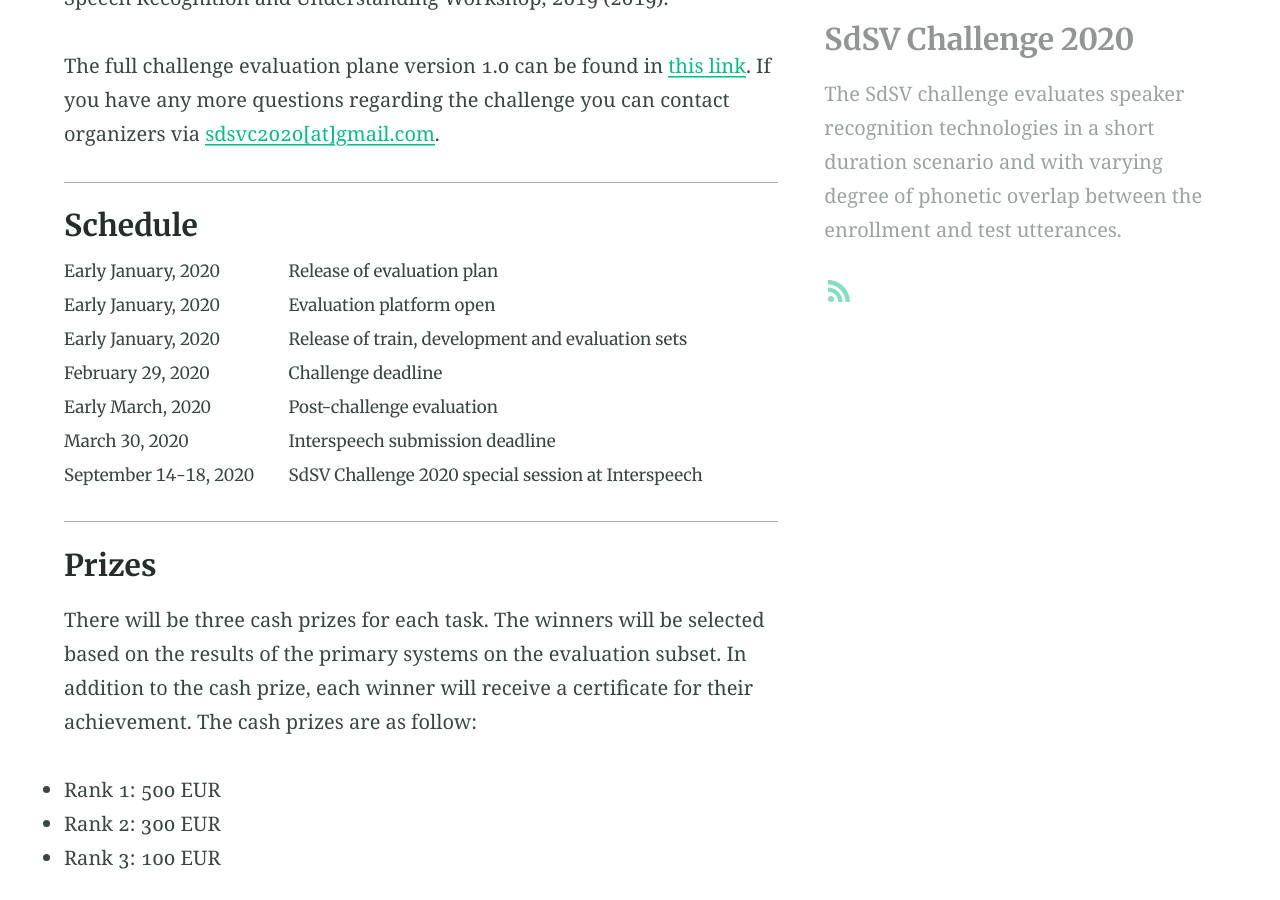
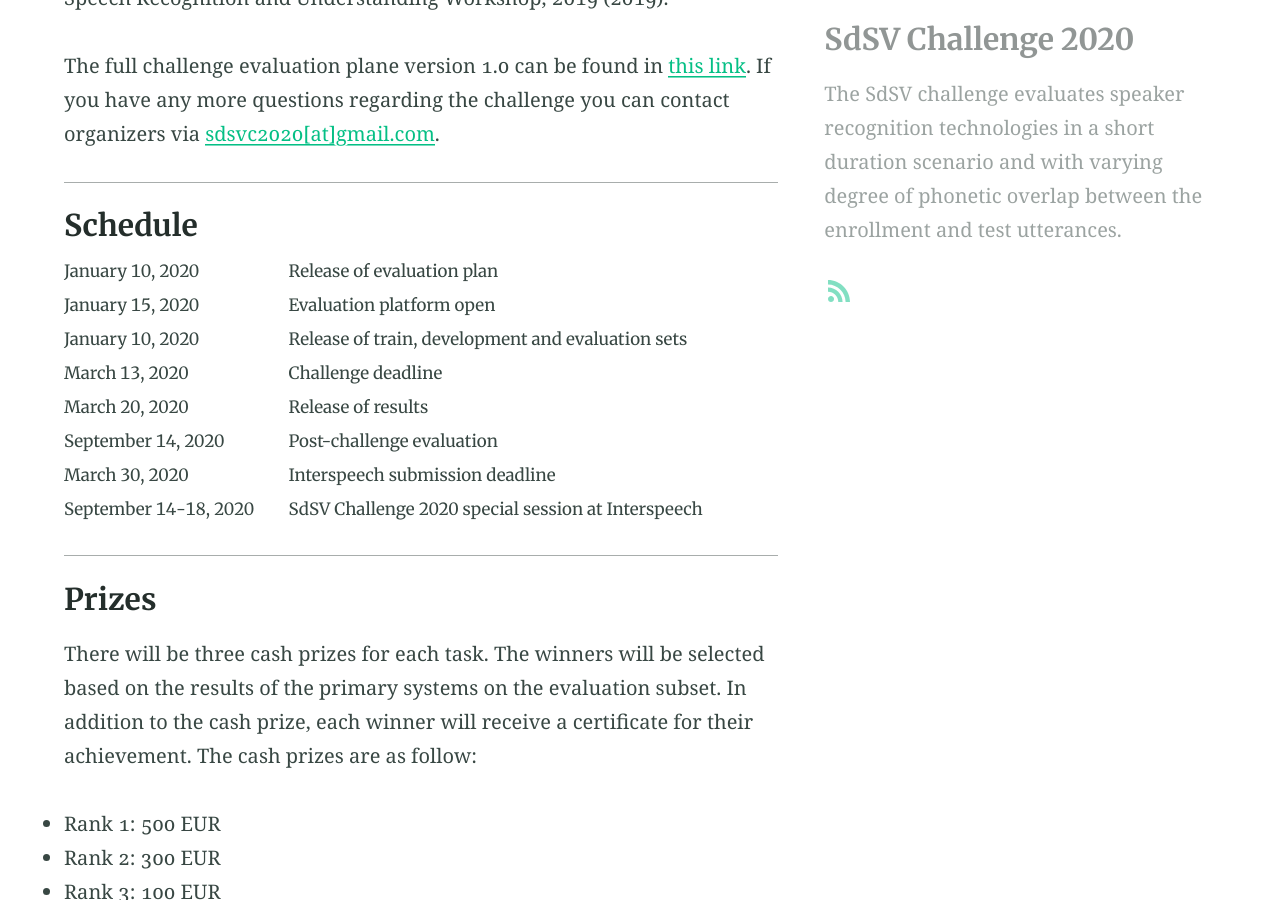
Before and after one commit to SdSVC/sdsvc.github.io, a Jekyll site: the page built from index.md, in a window 1280 px wide and 900 px high, scrolled down 1075 px. Built offline with Jekyll 4.4.1, drawn with Linux system fonts in a browser that asks for light colours; our own code applies the rules of GitHub Pages for plain Markdown files.

Commit message:
Update index.md

```diff
--- a/index.md
+++ b/index.md
@@ -25,7 +25,7 @@
 <table border="0">
  <tr>
     <td>
-    Early January, 2020
+    January 10, 2020
     </td>
     <td>
     Release of evaluation plan
@@ -33,7 +33,7 @@
  </tr>
  <tr>
     <td>
-    Early January, 2020
+    January 15, 2020
     </td>
     <td>
     Evaluation platform open
@@ -41,7 +41,7 @@
  </tr>
  <tr>
     <td>
-    Early January, 2020
+    January 10, 2020
     </td>
     <td>
     Release of train, development and evaluation sets
@@ -49,7 +49,7 @@
  </tr>
  <tr>
     <td>
-    February 29, 2020
+    March 13, 2020
     </td>
     <td>
     Challenge deadline
@@ -57,7 +57,15 @@
  </tr>
  <tr>
     <td>
-    Early March, 2020
+    March 20, 2020
+    </td>
+    <td>
+    Release of results
+    </td>
+ </tr>
+ <tr>
+    <td>
+    September 14, 2020
     </td>
     <td>
     Post-challenge evaluation
```
